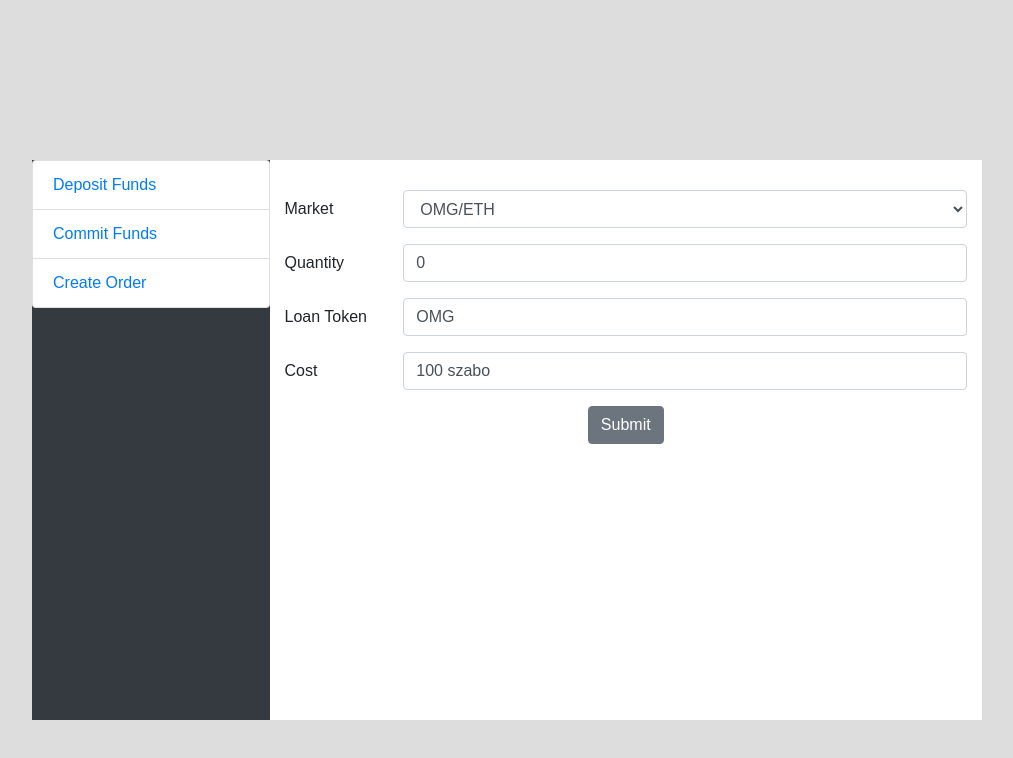
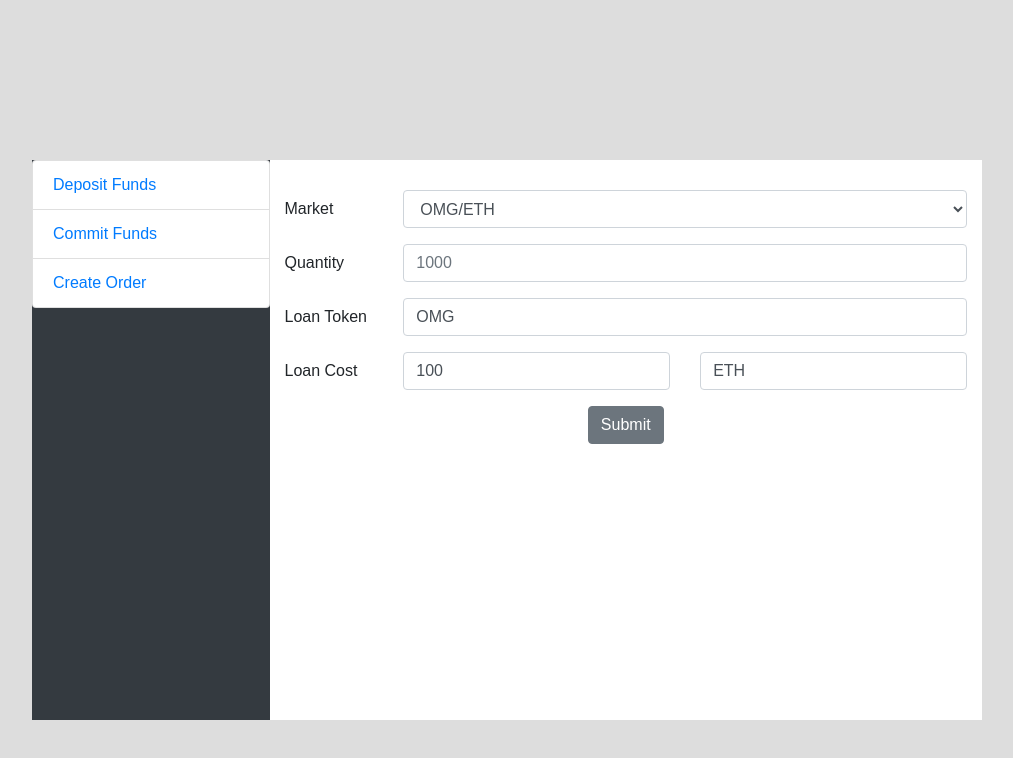
Before and after one commit to lendroidproject/lendroid-portal-ui, a React (Create React App) app: page /create_offer in a window 1280 px wide. Shown: the top 758 px of the page, without its empty margins (133-1146 px from the left). Built offline with nearby package versions, Linux system fonts and the light colour scheme.

Commit message:
Sign order

```diff
--- a/package.json
+++ b/package.json
@@ -3,12 +3,14 @@
   "version": "0.1.0",
   "private": true,
   "dependencies": {
+    "axios": "^0.17.1",
     "bootstrap": "^4.0.0",
     "react": "^16.2.0",
     "react-dom": "^16.2.0",
     "react-router-dom": "^4.2.2",
     "react-scripts": "1.1.0",
-    "reactstrap": "^5.0.0-beta"
+    "reactstrap": "^5.0.0-beta",
+    "web3": "^1.0.0-beta.29"
   },
   "scripts": {
     "start": "react-scripts start",
--- a/src/components/CreateOfferPage.js
+++ b/src/components/CreateOfferPage.js
@@ -1,20 +1,23 @@
 import React, { Component } from 'react';
 import { Col, Button, Form, FormGroup, Label, Input, FormText, Row } from 'reactstrap';
+import { default as Web3 } from 'web3';
+import axios from 'axios';
 
 const MARKETS = {
-    'OMG_ETH': { pair: 'OMG/ETH', loanToken: 'OMG', cost: '100 szabo' },
-    'ZRX_ETH': { pair: 'ZRX/ETH', loanToken: 'ZRX', cost: '150 szabo' },
+    'OMG_ETH': { pair: 'OMG/ETH', loanToken: 'OMG' },
+    'ZRX_ETH': { pair: 'ZRX/ETH', loanToken: 'ZRX' },
 }
 class CreateOfferPage extends Component {
     constructor(props) {
         super(props);
-
         this.state = {
-            tokenPair: MARKETS['OMG_ETH'].pair,
-            quantity: 0,
-            loanToken: MARKETS['OMG_ETH'].loanToken,
-            cost: MARKETS['OMG_ETH'].cost
-        };
+            lenderAddress: "0x2fd5d34162fa812e7d71bd5305954f4733e9271c",
+            tokenPair: "OMG/ETH",
+            loanQuantity: 0,
+            loanToken: "OMG",
+            costAmount: 100,
+            costToken: "ETH"
+        }
 
         this.handleQuantityChange = this.handleQuantityChange.bind(this);
         this.handleMarketChange = this.handleMarketChange.bind(this);
@@ -25,20 +28,58 @@ class CreateOfferPage extends Component {
         const state = this.state;
         const market = MARKETS[event.target.value];
         state['tokenPair'] = market.tokenPair;
-        state['loanToken'] = market.loanToken;
-        state['cost'] = market.cost;
         this.setState(state);
       }
 
     handleQuantityChange = (event) => {
         const state = this.state;
-        state['quantity'] = event.target.value;
+        state['loanQuantity'] = event.target.value;
+        this.setState(state);
+    }
+
+    handleLoanTokenChange = (event) => {
+        const state = this.state;
+        state['loanToken'] = event.target.value;
+        this.setState(state);
+    }
+
+    handleCostAmountChange = (event) => {
+        const state = this.state;
+        state['costAmount'] = event.target.value;
+        this.setState(state);
+    }
+
+    handleCostTokenChange = (event) => {
+        const state = this.state;
+        state['costToken'] = event.target.value;
         this.setState(state);
     }
 
     handleSubmit(event) {
         event.preventDefault();
-        const { tokenPair, quantity, loanToken, cost } = this.state;
+        const { lenderAddress, tokenPair, loanQuantity, loanToken, costAmount, costToken } = this.state;
+        const payload =  {
+            lenderAddress: lenderAddress,
+            tokenPair: tokenPair,
+            loanQuantity: loanQuantity,
+            loanToken: loanToken,
+            costAmount: costAmount,
+            costToken: costToken
+        };
+        const web3 = new Web3(window.web3.currentProvider);
+
+        web3.eth.getAccounts().then((accounts) => {
+            return web3.eth.personal.sign(JSON.stringify(payload), accounts[0])
+            .then((result) => {
+                payload['ecSignature'] = result;
+                return axios.post('http://localhost:8080/offers', payload).then((result) => {
+                    console.log(result);
+                });
+            })
+        })
+        .catch((error) => {
+            console.log(error);
+        });
     }
 
     render() {
@@ -56,20 +97,28 @@ class CreateOfferPage extends Component {
                 <FormGroup row>
                 <Label for="quantity" sm={2}>Quantity</Label>
                 <Col sm={10}>
-                    <Input value={this.state.quantity} type="number" name="quantity" id="quantity" placeholder="1000" onChange={this.handleQuantityChange} />
+                    <Input value={this.state.quantity} type="number" name="quantity" id="quantity"
+                           placeholder="1000" onChange={this.handleQuantityChange} />
                 </Col>
                 </FormGroup>
                 <FormGroup row>
                 <Label for="loanToken" sm={2}>Loan Token</Label>
                 <Col sm={10}>
-                    <Input value={this.state.loanToken} type="text" name="loanToken" id="loan-token" placeholder="OMG"/>
+                    <Input value={this.state.loanToken} type="text" name="loanToken" id="loan-token"
+                           placeholder="OMG" onChange={this.handleLoanTokenChange} />
                 </Col>
                 </FormGroup>
                 <FormGroup row>
-                <Label for="cost" sm={2}>Cost</Label>
-                <Col sm={10}>
-                    <Input value={this.state.cost} type="text" name="cost" id="cost" placeholder="100 szabo"/>
+                <Label for="Cost" sm={2}>Loan Cost</Label>
+                <Col sm={5}>
+                    <Input value={this.state.costAmount} type="text" name="costAmount" id="costAmount"
+                           placeholder="100" onChange={this.handleCostAmountChange}/>
                 </Col>
+                <Col sm={5}>
+                    <Input value={this.state.costToken} type="text" name="costToken" id="costToken"
+                           placeholder="100" onChange={this.handleCostTokenChange}/>
+                </Col>
+
                 </FormGroup>
                 <FormGroup row>
                     <Col className="text-center">
```
Also changed, not shown: 1 other file (tests, documents, lock files or other folders).
